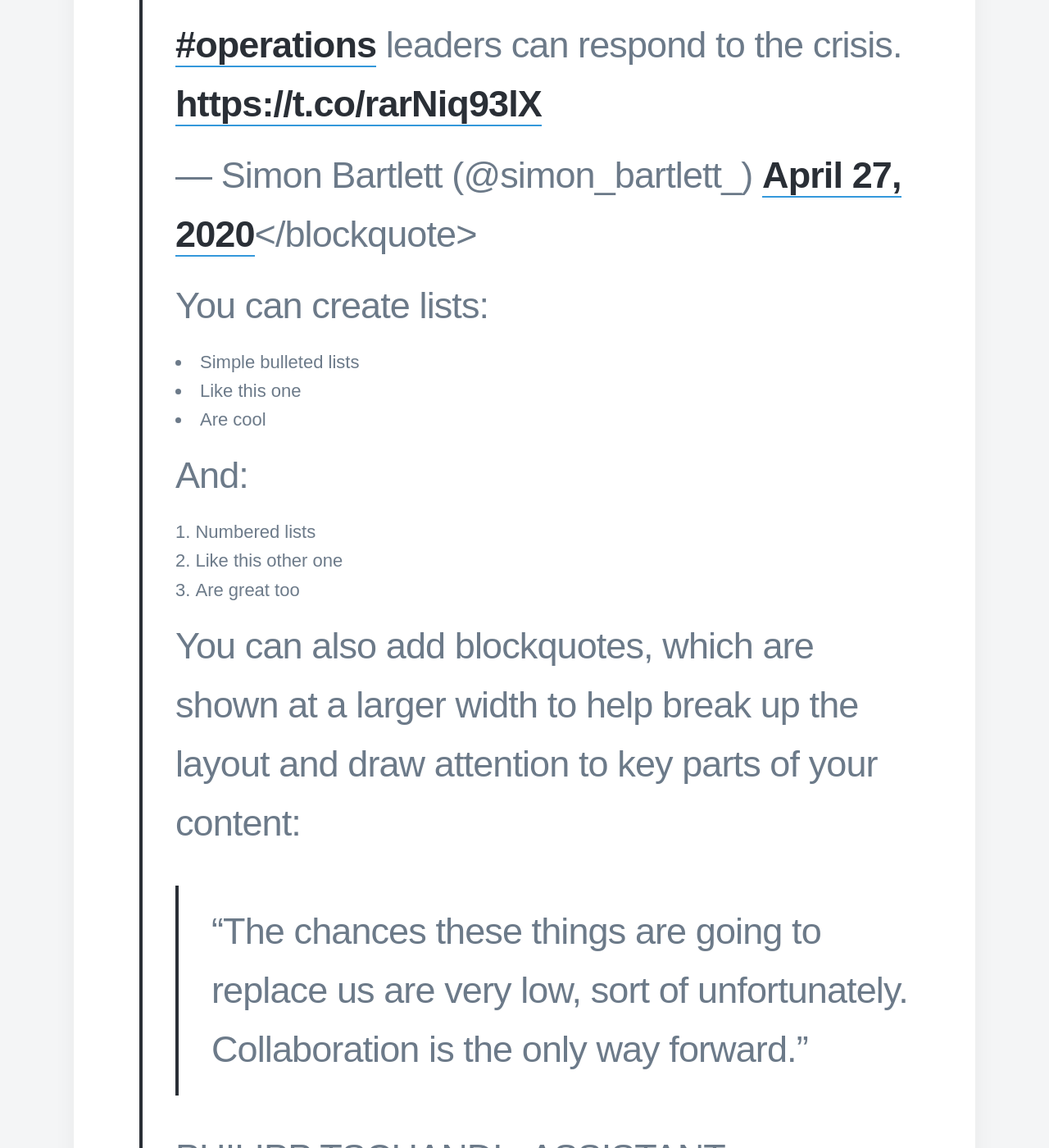
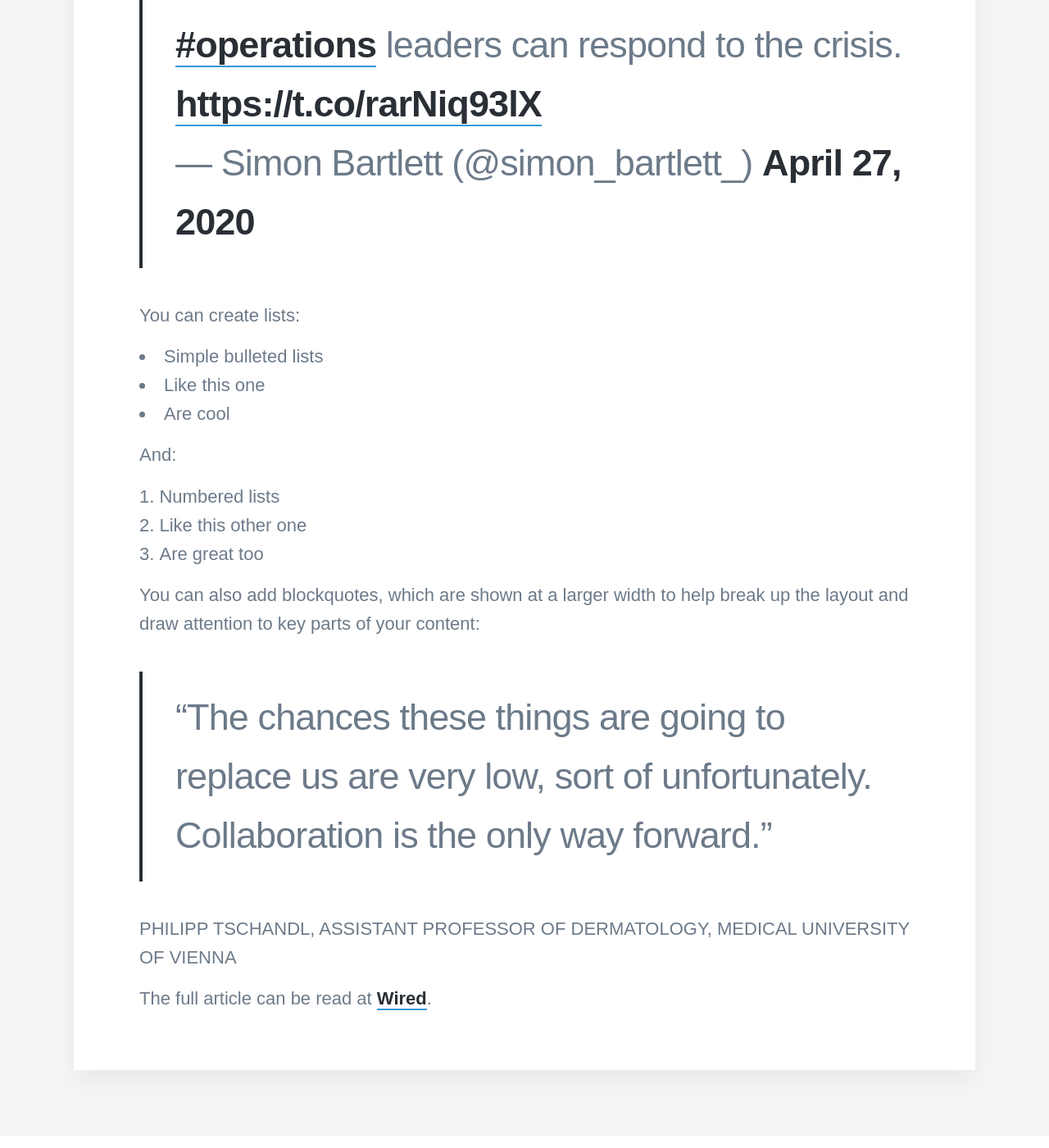
Before and after one commit to Mercury14/mercury14.github.io, a Jekyll site: the page built from _posts/2020-07-17-ai-human-in-the-loop.md, in a window 1280 px wide and 1400 px high, scrolled down 1512 px. Shown: the whole window at 82% size. Built offline with Jekyll 4.4.1, drawn with Linux system fonts in a browser that asks for light colours; nearby versions of some CDN libraries; some web fonts are replaced; comment, search, counter and statistics services are not loaded; some of the changed text lies outside the part shown.

Commit message:
Update 2020-07-17-ai-human-in-the-loop.md

```diff
--- a/_posts/2020-07-17-ai-human-in-the-loop.md
+++ b/_posts/2020-07-17-ai-human-in-the-loop.md
@@ -4,7 +4,7 @@
 description: Just some initial thoughts.
 featured_image: '/images/demo/demo-square.jpg'
 ---
-{::options parse_block_html="true" /}
+
 ![](/images/demo/demo-landscape.jpg)
 
 ## Demo content
@@ -15,8 +15,12 @@
 
 **Obviously,** we’ve styled up *all the basic* text formatting options [available in markdown](https://github.com/adam-p/markdown-here/wiki/Markdown-Cheatsheet).
 
+{::options parse_block_html="false" /}
+
+<div class="center">
+
 <blockquote class="twitter-tweet"><p lang="en" dir="ltr">A useful model to understand how <a href="https://twitter.com/hashtag/operations?src=hash&amp;ref_src=twsrc%5Etfw">#operations</a> leaders can respond to the crisis. <a href="https://t.co/rarNiq93lX">https://t.co/rarNiq93lX</a></p>&mdash; Simon Bartlett (@simon_bartlett_) <a href="https://twitter.com/simon_bartlett_/status/1254699862895087617?ref_src=twsrc%5Etfw">April 27, 2020</a></blockquote> <script async src="https://platform.twitter.com/widgets.js" charset="utf-8"></script>
-
+</div>
 You can create lists:
 
 * Simple bulleted lists
```
Also changed, not shown: other parts of _posts/2020-07-17-ai-human-in-the-loop.md (+1 -1 lines).
